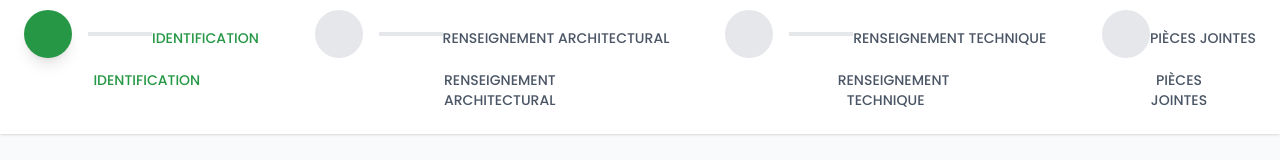
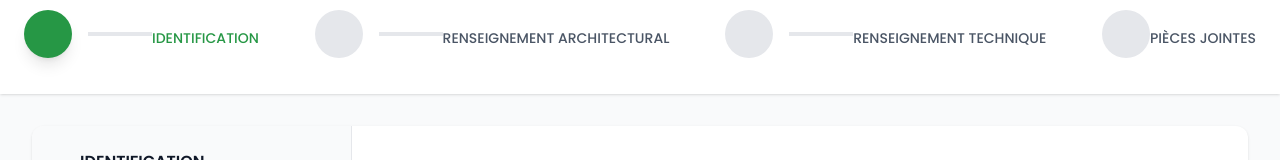
Before and after one commit to razafiarisoa203/matac, a React (Vite) app: page /permis in a window 1280 px wide. Shown: the part 158-318 px from the top of the page. Built offline with nearby package versions, Linux system fonts and the light colour scheme; some icons are missing.

Commit message:
modification 2 nnavbar

```diff
--- a/src/components/PermisConst/PermisHeader.jsx
+++ b/src/components/PermisConst/PermisHeader.jsx
@@ -69,7 +69,7 @@ const PermisHeader = ({ steps, currentStep, getStepProgress, onReset, onStepChan
                         <span className={`mt-3 text-sm font-medium text-center max-w-24 ${
                             currentStep === step.id ? 'text-[#269745]' : 'text-gray-600'
                         }`}>
-                            {step.title}
+
                         </span>
                     </button>
                 ))}
```
